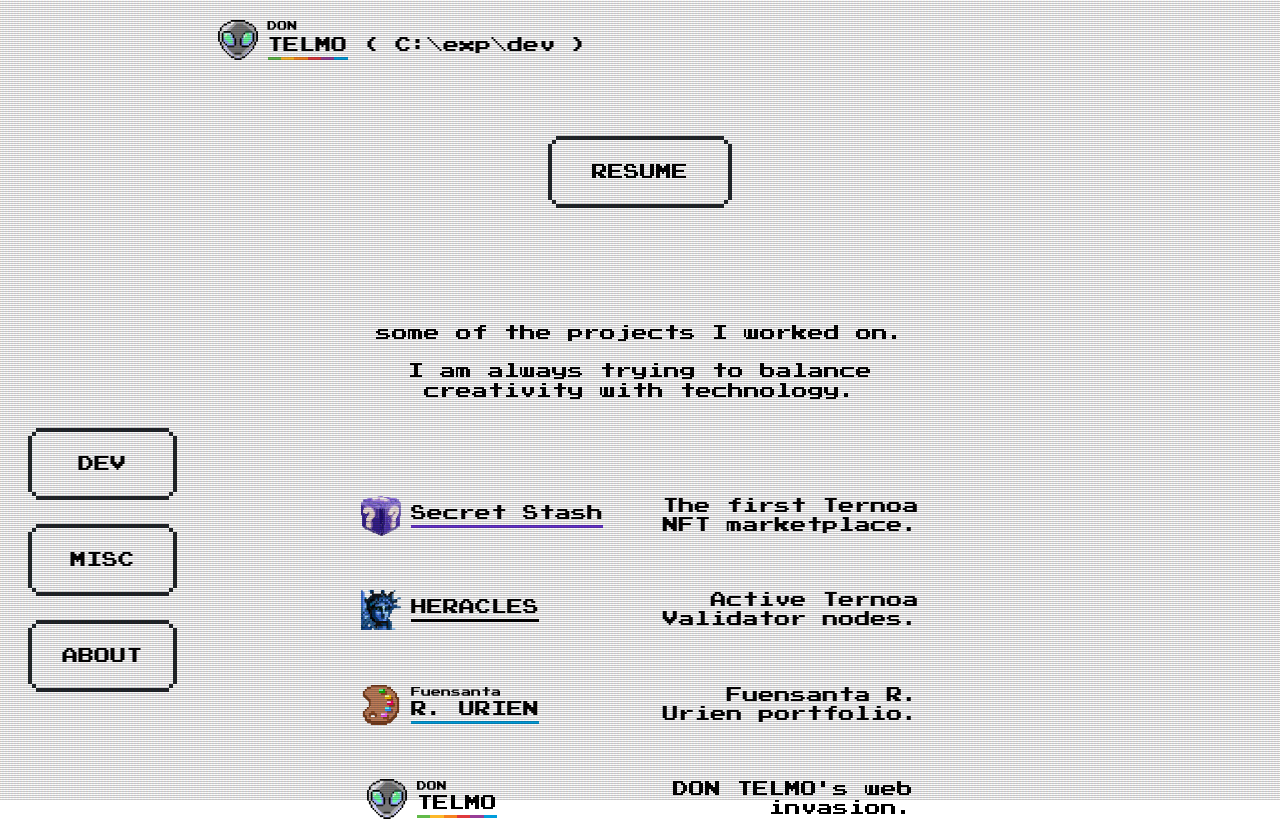
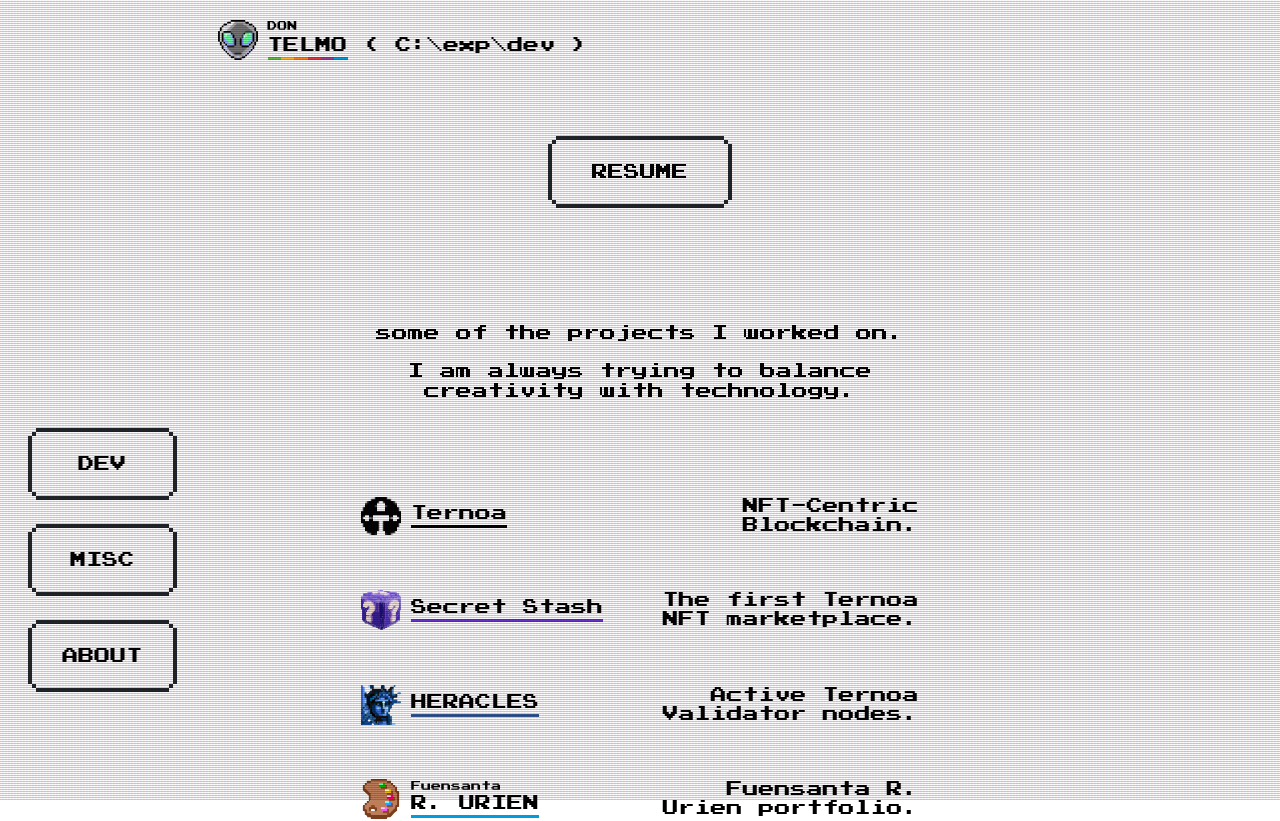
Before and after one commit to ipapandinas/dontelmo, a Next.js app: page /exp/dev in a window 1280 px wide. Shown: the top 821 px of the page. Built offline with nearby package versions, Linux system fonts and the light colour scheme.

Commit message:
feat: Ternoa project added

```diff
--- a/app/exp/dev/styles.module.css
+++ b/app/exp/dev/styles.module.css
@@ -53,6 +53,7 @@
   align-items: center;
   justify-content: space-between;
   margin: 0 auto;
+  width: 100%;
 }
 
 .projectAvatar {
--- a/app/exp/exp.globals.css
+++ b/app/exp/exp.globals.css
@@ -85,13 +85,43 @@ footer {
   animation-iteration-count: 1;
   animation-timing-function: ease-in;
   animation-duration: 0.3s;
+  -moz-animation: fadein 0.3s; /* Firefox */
+  -webkit-animation: fadein 0.3s; /* Safari and Chrome */
+  -o-animation: fadein 0.3s; /* Opera */
 }
 
 @keyframes fadeIn {
-  0% {
+  from {
     opacity: 0;
   }
-  100% {
+  to {
+    opacity: 1;
+  }
+}
+@-moz-keyframes fadeIn {
+  /* Firefox */
+  from {
+    opacity: 0;
+  }
+  to {
+    opacity: 1;
+  }
+}
+@-webkit-keyframes fadeIn {
+  /* Safari and Chrome */
+  from {
+    opacity: 0;
+  }
+  to {
+    opacity: 1;
+  }
+}
+@-o-keyframes fadeIn {
+  /* Opera */
+  from {
+    opacity: 0;
+  }
+  to {
     opacity: 1;
   }
 }
--- a/app/resume/layout.tsx
+++ b/app/resume/layout.tsx
@@ -1,4 +1,5 @@
 import '@/styles/fonts.css'
+import '@/styles/globals.css'
 import './resume.globals.css'
 import localFont from '@next/font/local'
 
--- a/app/resume/styles.module.css
+++ b/app/resume/styles.module.css
@@ -3,6 +3,10 @@
   column-gap: 12rem;
   grid-template-columns: minmax(auto, 140px) 1fr;
   padding: 8rem 3.2rem;
+  animation: fadein 1s;
+  -moz-animation: fadein 1s; /* Firefox */
+  -webkit-animation: fadein 1s; /* Safari and Chrome */
+  -o-animation: fadein 1s; /* Opera */
 }
 
 .navigation {
@@ -111,3 +115,39 @@
     text-align: center;
   }
 }
+
+@keyframes fadein {
+  from {
+    opacity: 0;
+  }
+  to {
+    opacity: 1;
+  }
+}
+@-moz-keyframes fadein {
+  /* Firefox */
+  from {
+    opacity: 0;
+  }
+  to {
+    opacity: 1;
+  }
+}
+@-webkit-keyframes fadein {
+  /* Safari and Chrome */
+  from {
+    opacity: 0;
+  }
+  to {
+    opacity: 1;
+  }
+}
+@-o-keyframes fadein {
+  /* Opera */
+  from {
+    opacity: 0;
+  }
+  to {
+    opacity: 1;
+  }
+}
--- a/lib/constants.ts
+++ b/lib/constants.ts
@@ -19,6 +19,17 @@ export const NAV_MENU = [
 export const PORTFOLIO = [
   {
     _id: 0,
+    colors: ['#000'],
+    description: 'NFT-Centric Blockchain.',
+    height: 40,
+    href: 'https://www.ternoa.network/',
+    label: 'Ternoa',
+    logo: '/assets/svgs/ternoa.svg',
+    title: 'Ternoa, NFT-Centric Blockchain.',
+    width: 40,
+  },
+  {
+    _id: 1,
     colors: ['#6633cf'],
     description: 'The first Ternoa NFT marketplace.',
     height: 40,
@@ -29,8 +40,8 @@ export const PORTFOLIO = [
     width: 40,
   },
   {
-    _id: 1,
-    colors: ['#000'],
+    _id: 2,
+    colors: ['#33568d'],
     description: 'Active Ternoa Validator nodes.',
     href: 'https://heracles.works/',
     label: 'HERACLES',
@@ -38,7 +49,7 @@ export const PORTFOLIO = [
     title: 'Active Ternoa Validator nodes.',
   },
   {
-    _id: 2,
+    _id: 3,
     colors: ['#009ddc'],
     description: 'Fuensanta R. Urien portfolio.',
     height: 40,
@@ -50,7 +61,7 @@ export const PORTFOLIO = [
     width: 40,
   },
   {
-    _id: 3,
+    _id: 4,
     colors: ['#62ba49', '#fdb829', '#f6821f', '#df393d', '#973d97', '#009ddc'],
     description: "DON TELMO's web invasion.",
     href: '/',
--- a/package.json
+++ b/package.json
@@ -19,7 +19,7 @@
     "@vercel/og": "^0.0.20",
     "animejs": "^3.2.1",
     "clsx": "^1.2.1",
-    "next": "^13.0.2",
+    "next": "^13.0.3",
     "next-pwa": "^5.6.0",
     "react": "^18.2.0",
     "react-dom": "^18.2.0",
--- a/styles/globals.css
+++ b/styles/globals.css
@@ -26,3 +26,50 @@ a {
   font-size: 62.5%;
   line-height: 1.2;
 }
+
+.fade-in {
+  opacity: 1;
+  animation-name: fadeIn;
+  animation-iteration-count: 1;
+  animation-timing-function: ease-in;
+  animation-duration: 0.3s;
+  -moz-animation: fadein 0.5s; /* Firefox */
+  -webkit-animation: fadein 0.5s; /* Safari and Chrome */
+  -o-animation: fadein 0.5s; /* Opera */
+}
+
+@keyframes fadeIn {
+  from {
+    opacity: 0;
+  }
+  to {
+    opacity: 1;
+  }
+}
+@-moz-keyframes fadeIn {
+  /* Firefox */
+  from {
+    opacity: 0;
+  }
+  to {
+    opacity: 1;
+  }
+}
+@-webkit-keyframes fadeIn {
+  /* Safari and Chrome */
+  from {
+    opacity: 0;
+  }
+  to {
+    opacity: 1;
+  }
+}
+@-o-keyframes fadeIn {
+  /* Opera */
+  from {
+    opacity: 0;
+  }
+  to {
+    opacity: 1;
+  }
+}
```
Also changed, not shown: public/assets/svgs/ternoa.svg (added), 1 other file (tests, documents, lock files or other folders).
